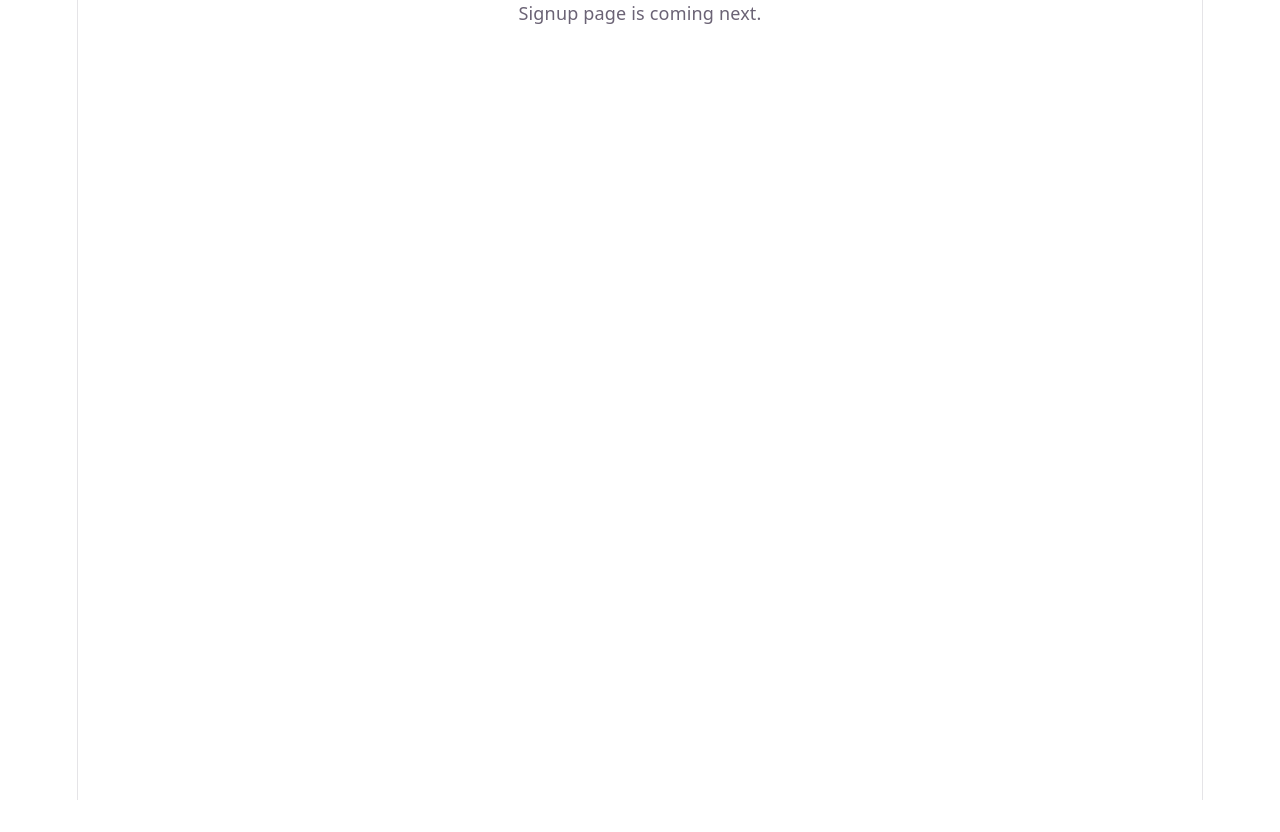
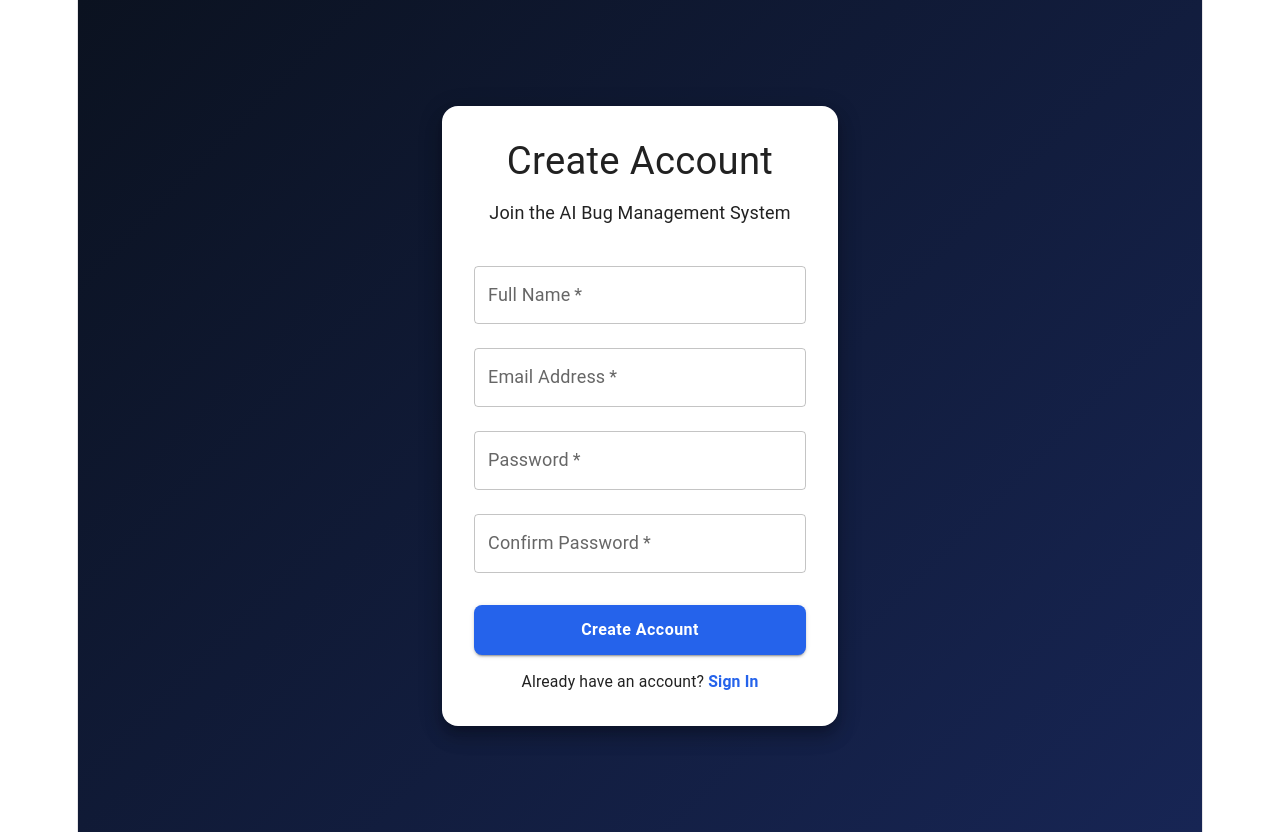
Before and after one commit to karamjitcse24-tech/AI-Bug-Detection-System, a React (Vite) app in the folder Frontend/: page /signup in a window 1280 px wide. Before the commit the page ends 800 px from the top, so only its background shows below. Built offline with nearby package versions, Linux system fonts and the light colour scheme.

Commit message:
Connect signup page to app
Removed placeholder Signup component from App.

```diff
--- a/Frontend/src/App.jsx
+++ b/Frontend/src/App.jsx
@@ -2,10 +2,7 @@
 import { BrowserRouter, Routes, Route, Navigate } from "react-router-dom";
 import Dashboard from "./pages/Dashboard";
 import Login from "./pages/Login";
-
-function Signup() {
-  return <div>Signup page is coming next.</div>;
-}
+import Signup from "./pages/Signup";
 
 function App() {
   return (
```
